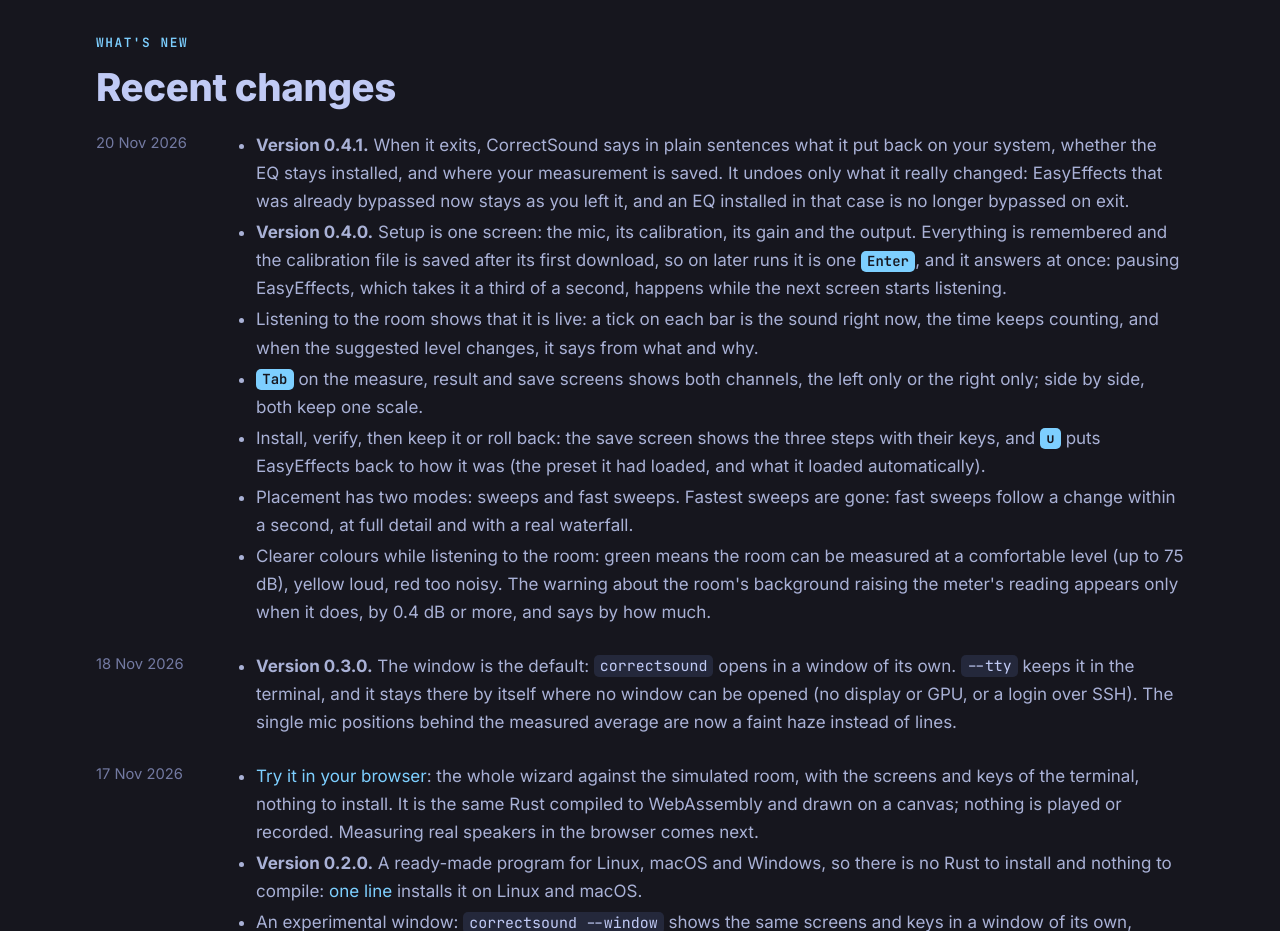
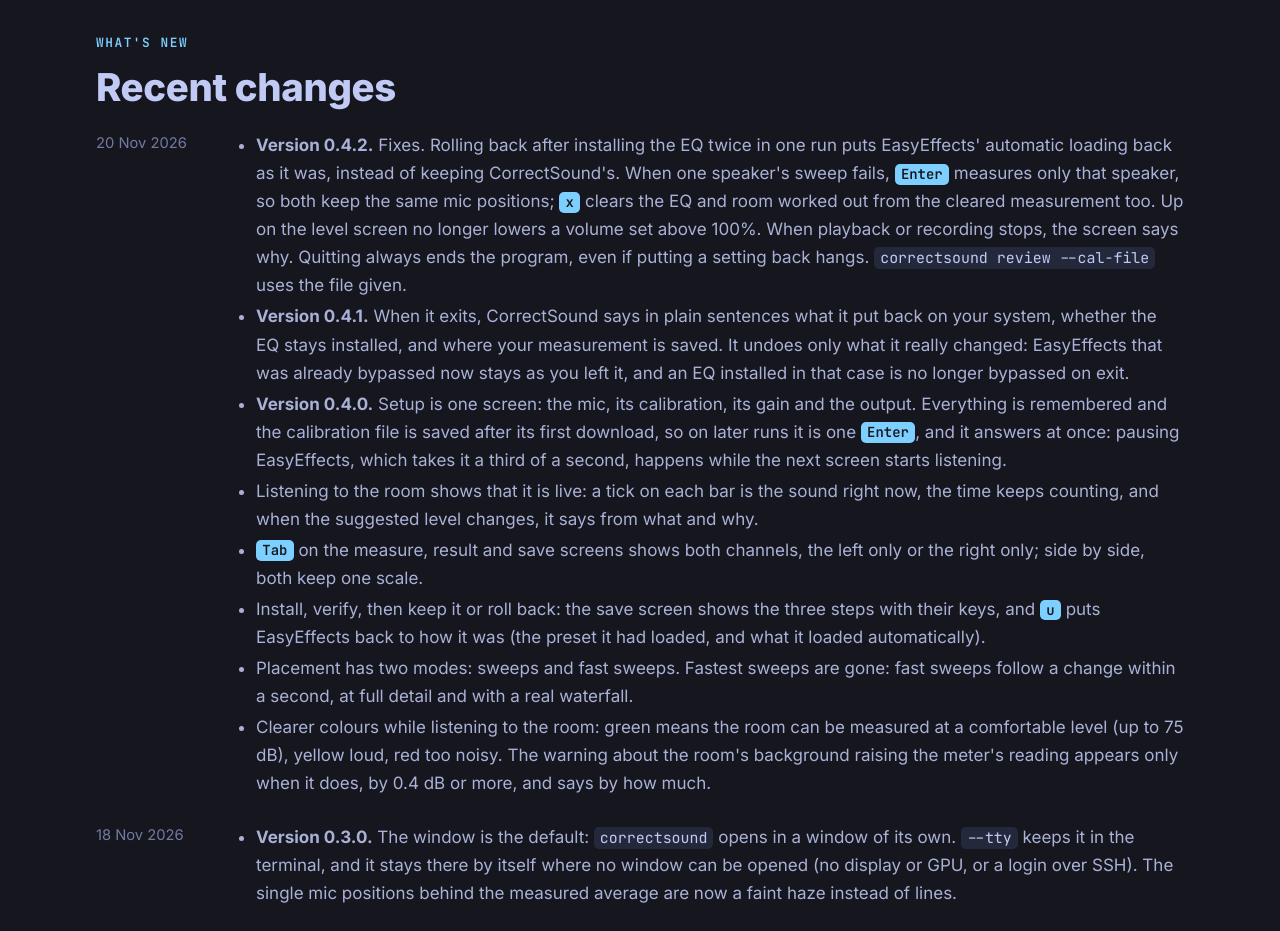
Before and after one commit to arturzielazny/correctsound, a plain HTML site: page docs/index.html in a window 1280 px wide. Shown: the part 1720-2651 px from the top of the page. Drawn offline with Linux system fonts and the light colour scheme.

Commit message:
0.4.2
Fixes from a code review: the EasyEffects autoload rollback after a second
install, measuring only the missing speaker after a failed sweep, clearing
derived results with x, volume Up above 100%, playback and recording errors
shown on screen, bounded restore on exit, review --cal-file.

```diff
--- a/docs/index.html
+++ b/docs/index.html
@@ -255,6 +255,7 @@ footer { border-top: 1px solid var(--line); padding: 40px 0 60px; color: var(--m
     <dl class="changes">
       <dt>20 Nov 2026</dt>
       <dd><ul>
+        <li><b>Version 0.4.2.</b> Fixes. Rolling back after installing the EQ twice in one run puts EasyEffects' automatic loading back as it was, instead of keeping CorrectSound's. When one speaker's sweep fails, <kbd>Enter</kbd> measures only that speaker, so both keep the same mic positions; <kbd>x</kbd> clears the EQ and room worked out from the cleared measurement too. Up on the level screen no longer lowers a volume set above 100%. When playback or recording stops, the screen says why. Quitting always ends the program, even if putting a setting back hangs. <code>correctsound review --cal-file</code> uses the file given.</li>
         <li><b>Version 0.4.1.</b> When it exits, CorrectSound says in plain sentences what it put back on your system, whether the EQ stays installed, and where your measurement is saved. It undoes only what it really changed: EasyEffects that was already bypassed now stays as you left it, and an EQ installed in that case is no longer bypassed on exit.</li>
         <li><b>Version 0.4.0.</b> Setup is one screen: the mic, its calibration, its gain and the output. Everything is remembered and the calibration file is saved after its first download, so on later runs it is one <kbd>Enter</kbd>, and it answers at once: pausing EasyEffects, which takes it a third of a second, happens while the next screen starts listening.</li>
         <li>Listening to the room shows that it is live: a tick on each bar is the sound right now, the time keeps counting, and when the suggested level changes, it says from what and why.</li>
```
Also changed, not shown: docs/img/5a-sweeping.png, docs/img/5d-fast.png, docs/img/6-result.png, docs/img/7-saved-verified.png, 4 other files.
